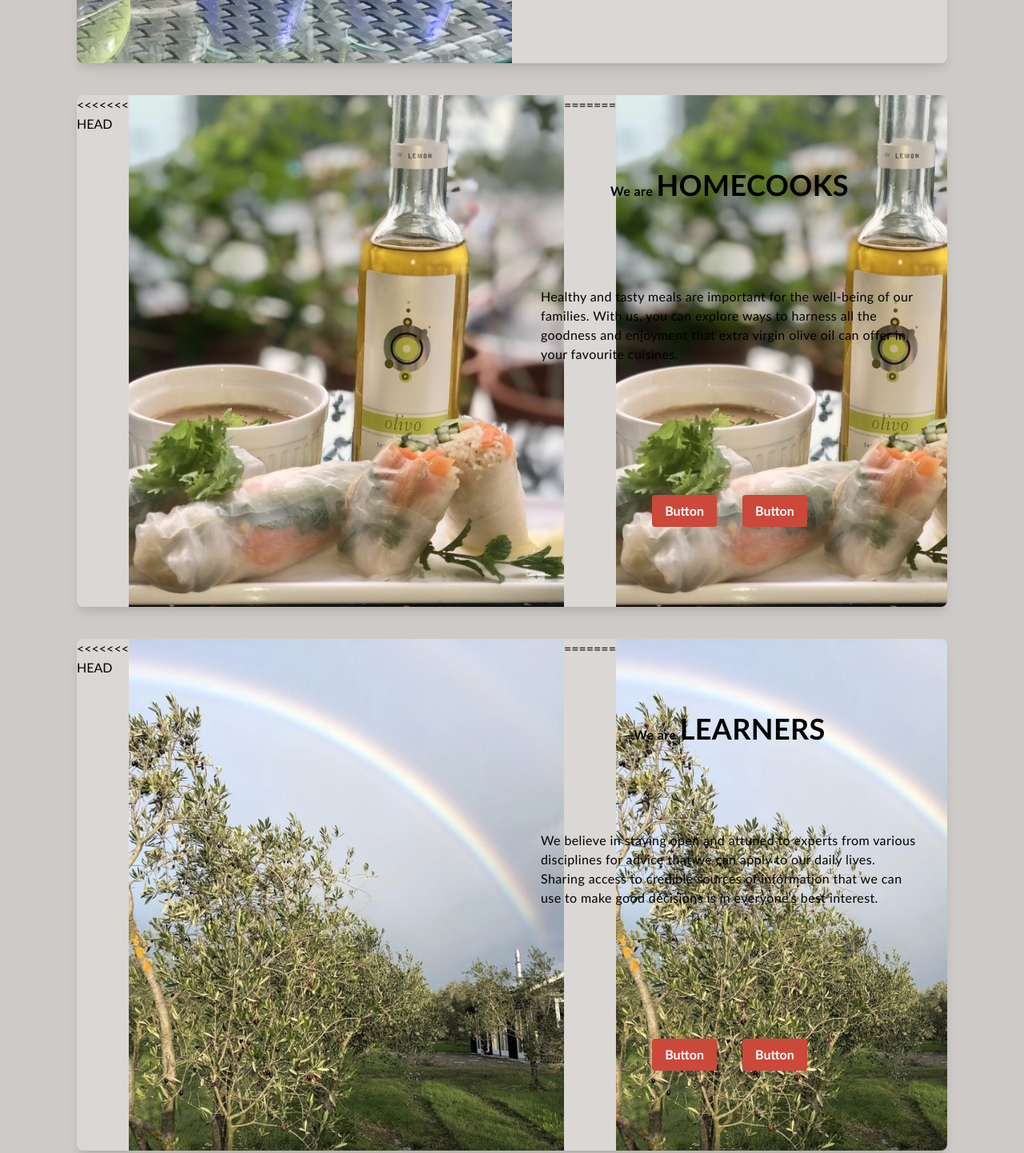
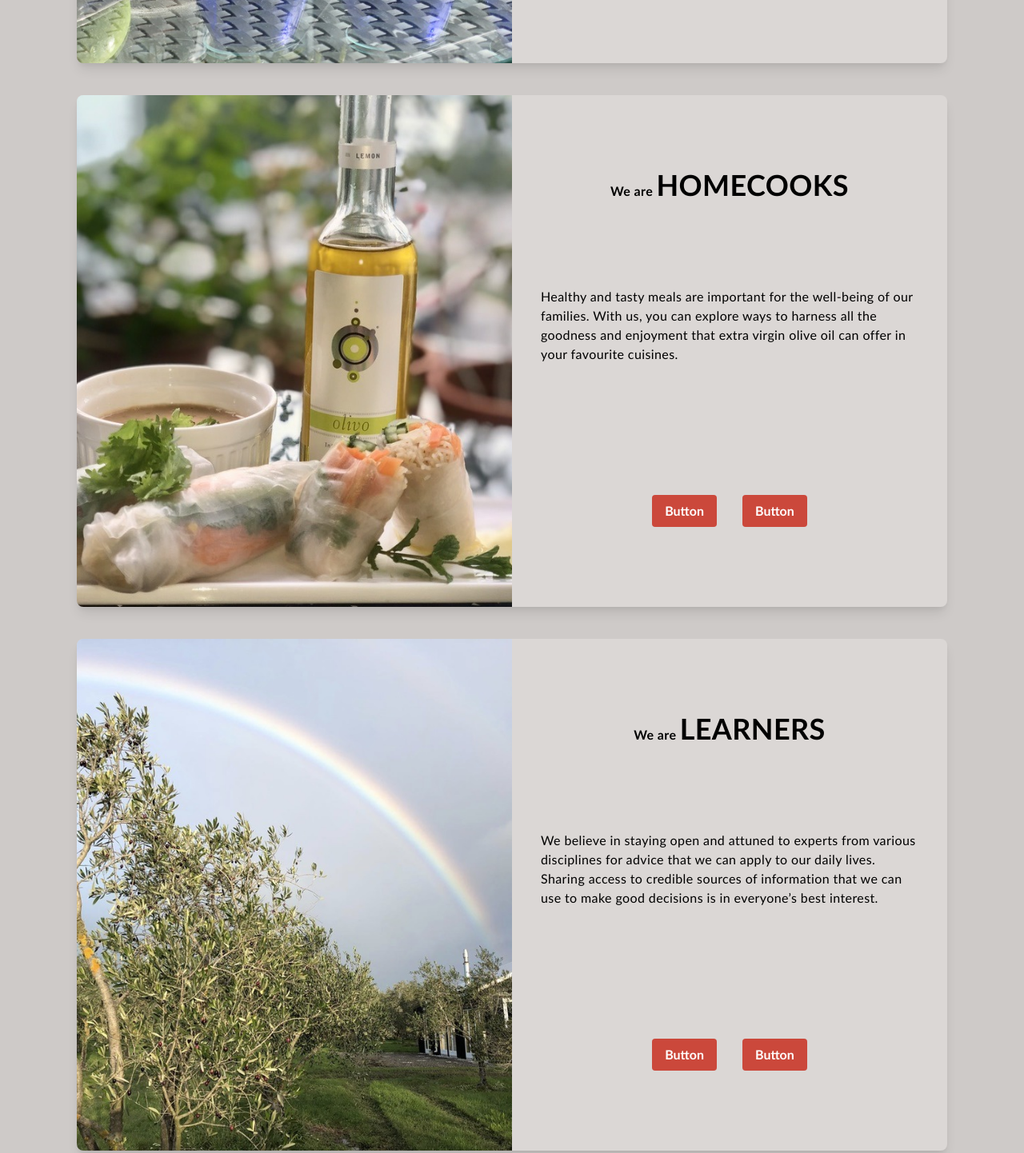
Before and after one commit to KivxD/oliveoil-people-TW, a plain HTML site: page index.html in a window 1280 px wide. Shown: the part 1289-2731 px from the top of the page at 80% size. Drawn offline with nearby package versions, Linux system fonts and the light colour scheme.

Commit message:
Update index.html

```diff
--- a/index.html
+++ b/index.html
@@ -87,11 +87,7 @@
     <div class="flex flex-col lg:flex-row align-middle rounded-lg overflow-hidden shadow-lg mt-10" style="height: 80vh; width: 85vw; background: #dbd7d5;">
 
       <div class="flex lg:w-3/6">
-<<<<<<< HEAD
         <img src="assets/homecooks.jpeg" alt="growers-img" class="object-cover">
-=======
-        <img src="assets/homecooks.jpeg" alt="growers-img" class="object-cover">
->>>>>>> 763c8dcc5d6e55ea2c0e5be0f81daed6a5e1acae
       </div>
 
       <div class="flex flex-col lg:w-3/6 h-full justify-around">
@@ -127,11 +123,7 @@
     <div class="flex flex-col lg:flex-row align-middle rounded-lg overflow-hidden shadow-lg mt-10" style="height: 80vh; width: 85vw; background: #dbd7d5;">
 
       <div class="flex lg:w-3/6">
-<<<<<<< HEAD
         <img src="assets/learners.jpeg" alt="growers-img" class="object-cover">
-=======
-        <img src="assets/learners.jpeg" alt="growers-img" class="object-cover">
->>>>>>> 763c8dcc5d6e55ea2c0e5be0f81daed6a5e1acae
       </div>
 
       <div class="flex flex-col lg:w-3/6 h-full justify-around">
```
